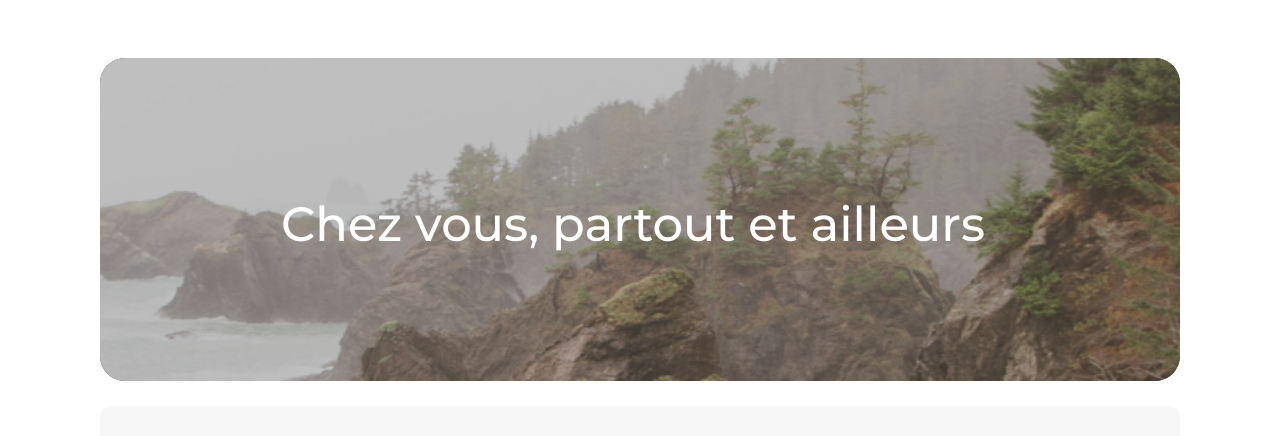
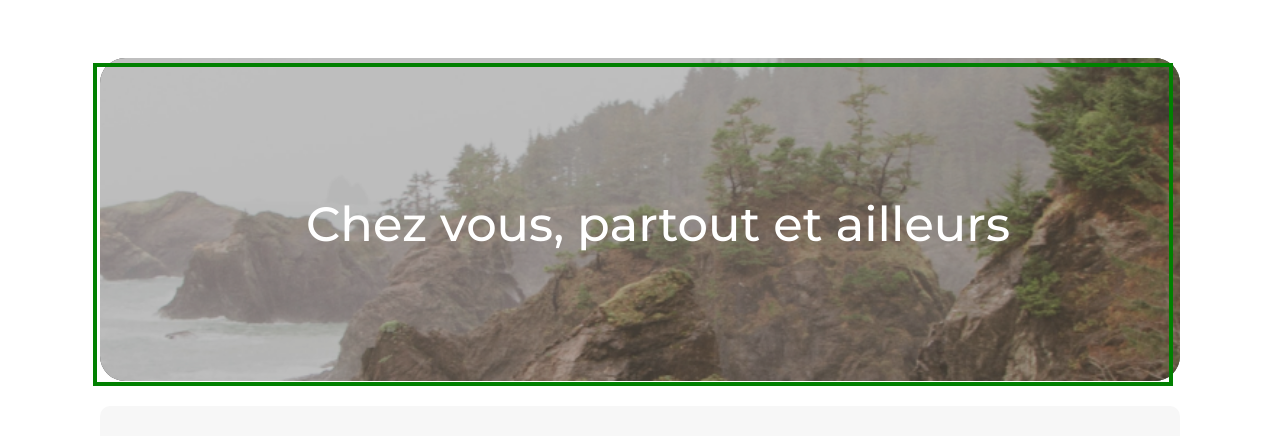
Before and after one commit to NaneSp/P7-Kasa, a React (Create React App) app: page / in a window 1280 px wide. Shown: the part 136-572 px from the top of the page. Built offline with nearby package versions, Linux system fonts and the light colour scheme.

Commit message:
correction margin auto sur body + titre bannière

```diff
--- a/src/styles/_settings.scss
+++ b/src/styles/_settings.scss
@@ -28,7 +28,7 @@ body {
 @media screen and (min-width:768px){
 
     body{
-
+        margin: auto;
         max-width: 1440px;
         max-height: 1024px;
     }
--- a/src/styles/components/_banner.scss
+++ b/src/styles/components/_banner.scss
@@ -6,7 +6,7 @@
     &__title {
         position: relative;
         margin: 31px 102px 32px 10px;
-        width: 217px;
+        width: 50%;
         height: 48px;
         bottom: 100%;
         font-family: $police;
@@ -51,11 +51,13 @@
 
 
         &__title {
+            border: green solid 4px;
             @include flexCC;
             position: relative;
             bottom:400px;
             right: 280px;
             margin: 78px 262px 77px 273px;
+            padding-left: 50px;
             @include w100h100;
             font-family: $police;
             @include font48;
```
